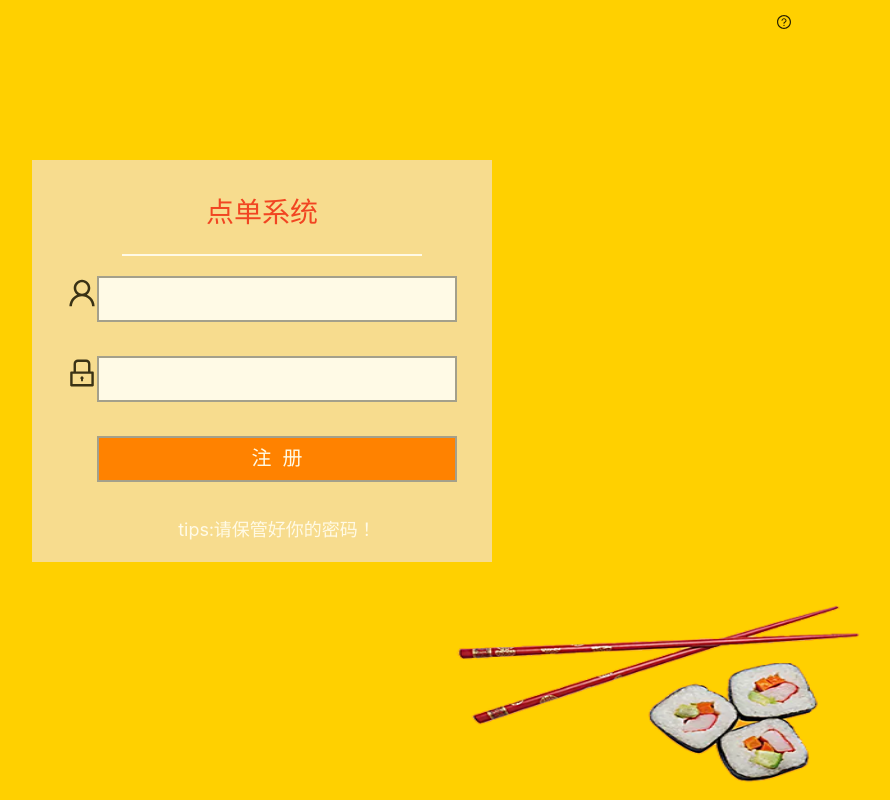
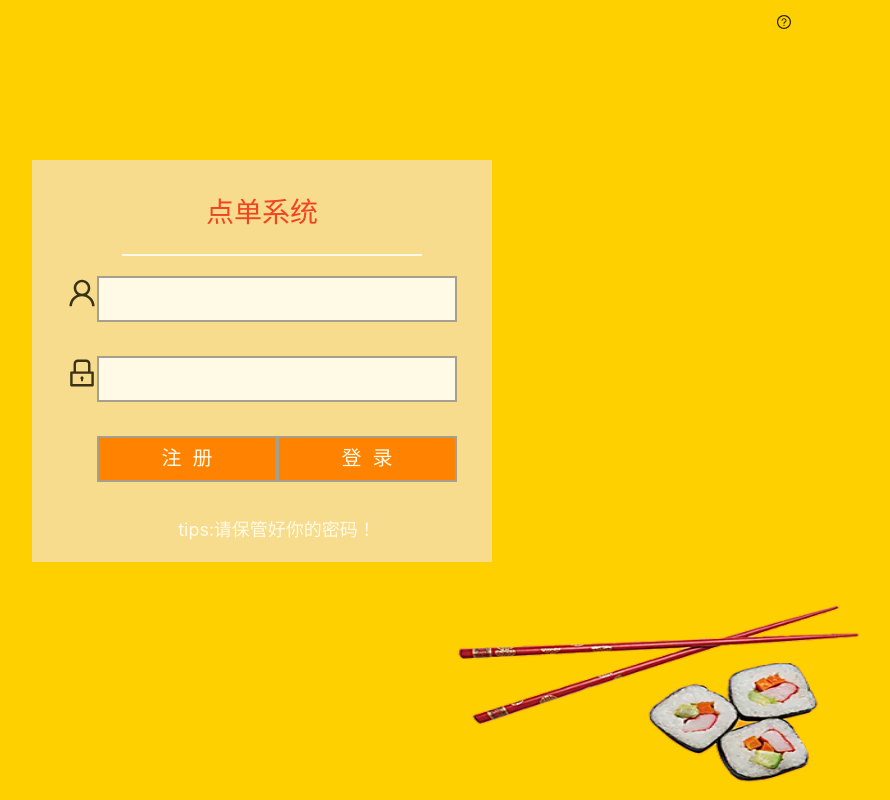
Before and after one commit to 15roselee/mySystem, a React (Create React App) app: page /login in a window 1280 px wide. Shown: the whole page, without its empty margins (378-1268 px from the left). Built offline with nearby package versions, Linux system fonts and the light colour scheme.

Commit message:
Login/index.中跳转页面有问题

```diff
--- a/src/index.js
+++ b/src/index.js
@@ -11,7 +11,6 @@ import Home from "./pages/Home";
 // import PoiManageList from "./pages/PoiManage/List";
 import "antd/dist/antd.css";
  import Login from "./pages/Login"
- import Sign_in from "./pages/Login/sign_in"
 
 
 
@@ -26,7 +25,6 @@ ReactDOM.render(
   <React.StrictMode>
     <BrowserRouter>
     <Login />
-    <Sign_in />
       <Home />
     </BrowserRouter>
   </React.StrictMode>,
--- a/src/pages/Login/index.css
+++ b/src/pages/Login/index.css
@@ -116,7 +116,7 @@ h1{
 height: 46px;
 }
 .button{
-    width: 360px;
+    width: 180px;
     height: 46px;
     margin-left: 30px !important;
     color: white;
@@ -125,7 +125,20 @@ height: 46px;
     border: none;
     border: 2px solid rgb(155, 155, 155);
 }
+
+.login{
+    width:180px;
+    height: 46px;
+    /* margin-left: 30px !important; */
+    color: white;
+    background-color: #FF7A00;
+    font-size: 20px;
+    border: none;
+    border: 2px solid rgb(155, 155, 155);
+}
 .button:hover{
+    background-color: #c4b09d;}
+.login:hover{
     background-color: #c4b09d;
 }
 p{padding-left: 30px;
--- a/src/pages/Login/index.js
+++ b/src/pages/Login/index.js
@@ -2,26 +2,39 @@ import React, { Component,useState } from 'react';
 import './index.css'
 import { UserOutlined, LockOutlined } from '@ant-design/icons';
 import axios from 'axios';
-import { Link, useNavigate } from 'react-router-dom';
+import { Link, useNavigate ,Redirect} from 'react-router-dom';
+import { message } from 'antd';
+import Home from "../Home";
 
 
 export default function Login(){
 
   const [username, setUserName]=useState([]);
   const [password, setPassword]=useState([]);
+  const [buttonName,setButtonName]=useState();
 
-
+// 注册
   const onSubmit = (e) => {
     e.preventDefault();
-    register()
-    // if (this.state.username==='张三'&&this.state.password==='111') {
-    //   // queryShops();
-    //   e.preventDefault();
+    requestRegister()
+// if (condition) {
 
-    // }
+// }
  console.log(username);
  console.log(password);
+ console.log(buttonName);
+//  console.log(bbb);
+
+console.log("form");
+
   };
+// 登录
+  const onClick=(e)=>{
+    e.preventDefault();
+    requestLogin()
+
+  }
+
   // 取输入框的值
   const changeHandle=(e)=>{
 
@@ -33,21 +46,79 @@ export default function Login(){
     setPassword(e.target.value)
   }
 
-  function register() {
-    axios
-      .post(
-        'http://localhost:9102/landing/register',
-      {
-        id:1
-      }
-      )
-      .then(res => {
-        console.log(res);
-        setUserName(res.data.registerId);
-        setPassword(res.data.registerPassword);
-      });
+  const handel=(e)=>{
+    setButtonName(e.target.Component)
   }
 
+  // function register() {
+  //   axios
+  //     .post(
+    // 登录
+  //       'http://localhost:9102/landing/login',
+  //     {
+  //       id:1
+  //     }
+  //     )
+  //     .then(res => {
+  //       console.log(res);
+  //       setUserName(res.data.registerId);
+  //       setPassword(res.data.registerPassword);
+  //     });
+  // }
+
+
+  // 注册请求
+  function requestRegister(condition) {
+  axios.post('http://localhost:9102/landing/register', {
+    condition,
+    registerId: username,
+    registerPassword: password,
+  })
+  .then(function (response) {
+    console.log(response);
+    message.success('注册成功')
+  })
+  .catch(function (error) {
+    // console.log(error);
+    message.error('注册失败');
+  });
+}
+let navigate = useNavigate();
+// 登录请求
+function requestLogin(condition) {
+
+
+  axios.post('http://localhost:9102/landing/login', {
+    condition,
+    registerId: username,
+    registerPassword: password,
+  })
+  .then(function (response) {
+    console.log(response);
+    console.log(response.data)
+
+    if (response.data == "登录成功") {
+
+      message.success('登录成功')
+      // 页面跳转到home页
+      // window.location.href=< Home/>
+      // return <Redirect to={{pathname:"../home"}} />
+
+  //     const {history}=this.props
+  // history.push(".page/home")
+  //     history.go()
+
+    }else{
+      message.error('登录失败');
+    }
+    // <Home/>
+  })
+  .catch(function (error) {
+    console.log(error);
+    // message.error('登录失败');
+  });
+
+}
     return (
       <div className="bgc">
       <div className='content'>
@@ -83,7 +154,8 @@ export default function Login(){
           </div>
 
           <div className="form-group">
-            <button className="button">注&nbsp;&nbsp;册</button>
+            <button className="button" value={buttonName}>注&nbsp;&nbsp;册</button>
+            <button className="login" onClick={onClick}>登&nbsp;&nbsp;录</button>
           </div>
           <p>tips:请保管好你的密码！</p>
         </form>
```
Also changed, not shown: 1 other file (tests, documents, lock files or other folders).
